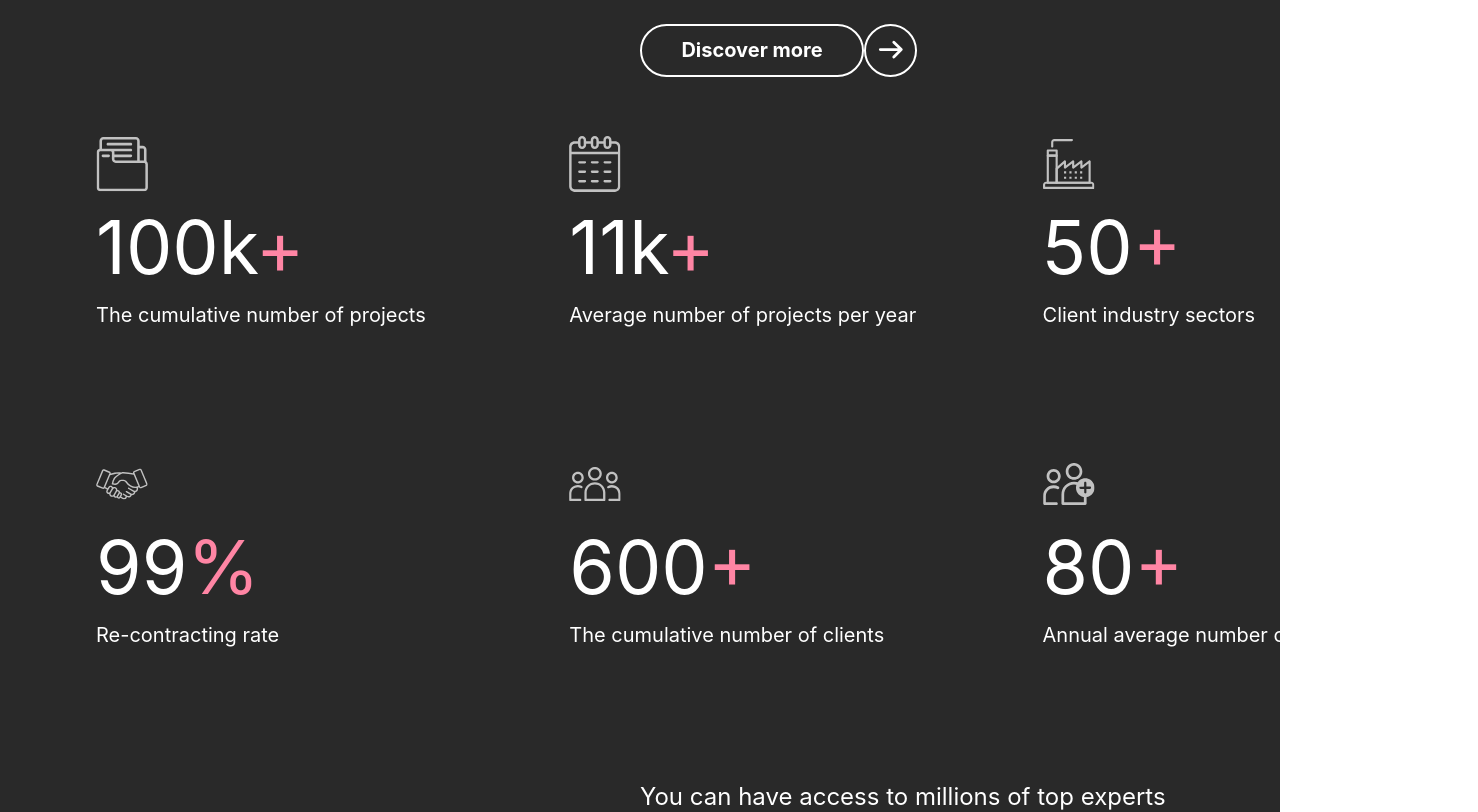
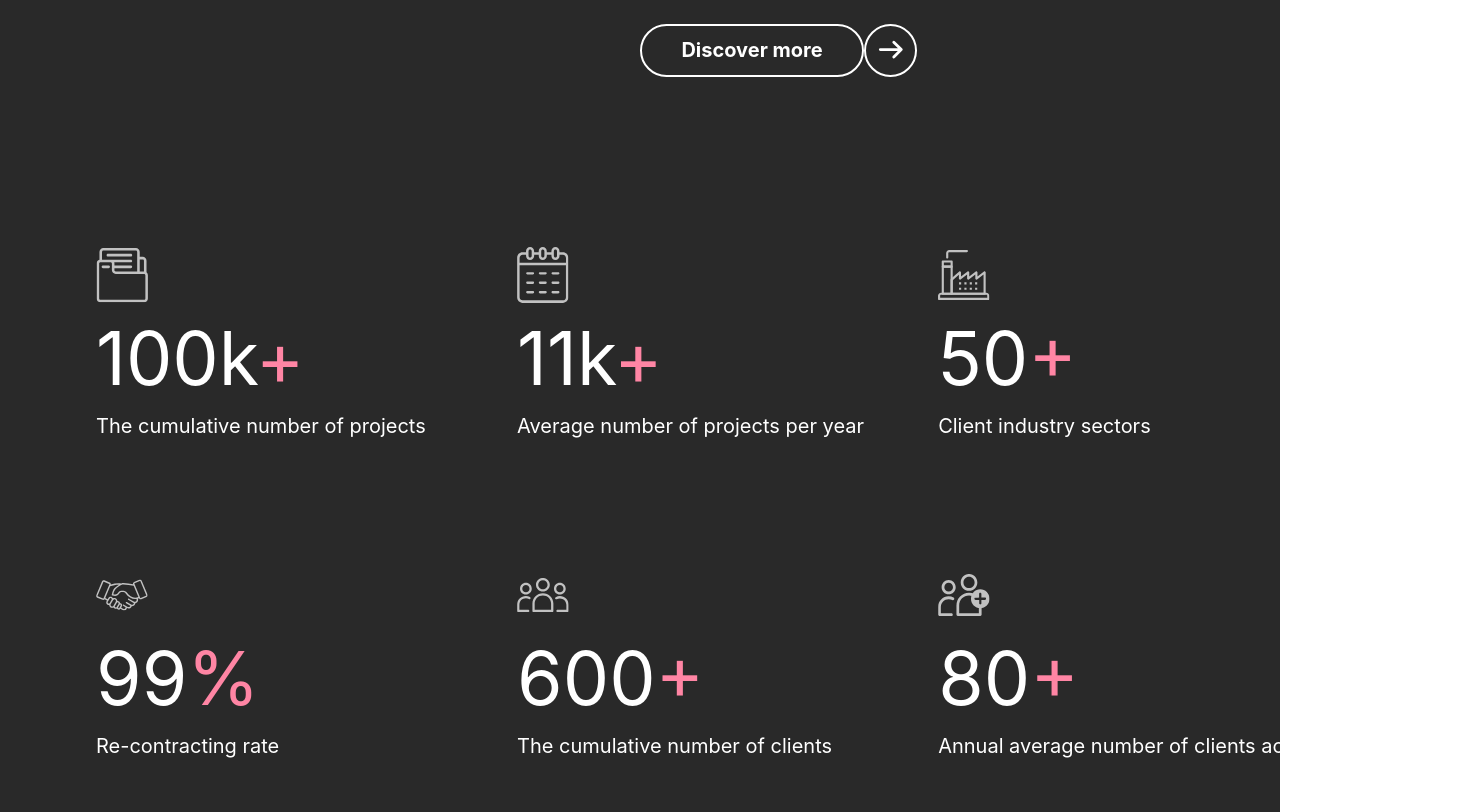
Before and after one commit to krrrr-b/liahnson-hompage, a React (Create React App) app: page / in a window 1280 px wide. Shown: the part 3840-4652 px from the top of the page, 1478 px wide, since content can reach past the window. Built offline with nearby package versions, Linux system fonts and the light colour scheme; a web font is replaced by a local one.

Commit message:
Revert "Merge pull request #1 from krrrr-b/feature/requirements-0723"
This reverts commit e29c20e53d7218f503485bcac179179ef69be64c, reversing
changes made to 4edc7683febfef9771fb7bb0a6b386492be68356.

```diff
--- a/src/pages/Main/MainClients/styles.ts
+++ b/src/pages/Main/MainClients/styles.ts
@@ -93,11 +93,13 @@ const ContentBox = styled.div`
   display: flex;
   flex-wrap: wrap;
   justify-content: space-between;
-<<<<<<< HEAD
-  margin: 13.9rem 0rem 4rem 0rem;
+  margin: 13.9rem 15rem 4rem 0rem;
 
-=======
-  margin: 13.9rem 15rem 4rem 0rem;
+  ${({ theme }) => css`
+  @media (max-width: ${theme.breakpoints.medium}) {
+    margin: 13.9rem 0rem 4rem 0rem;
+  }
+`}
 `;
 
 const Content = styled.div`
```
